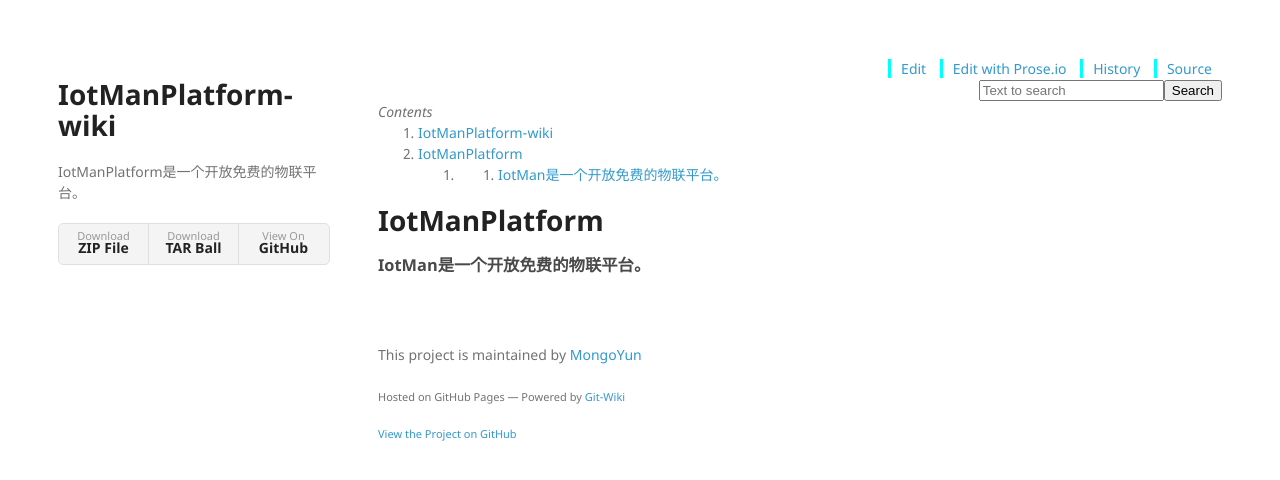
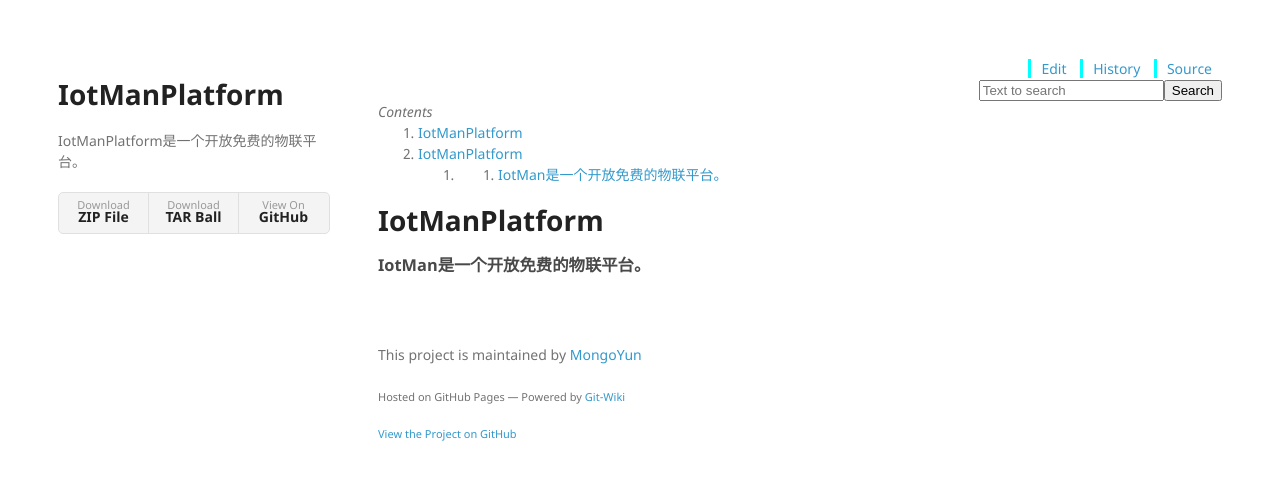
Before and after one commit to MongoYun/IotManPlatform.github.io, a Jekyll site: the page built from index.md, in a window 1280 px wide. Shown: the top 480 px of the page. Built offline with Jekyll 4.4.1, drawn with Linux system fonts in a browser that asks for light colours; nearby versions of some CDN libraries; our own code applies the rules of GitHub Pages for plain Markdown files.

Commit message:
add index.md

```diff
--- a/_config.yml
+++ b/_config.yml
@@ -1,4 +1,4 @@
-title: IotManPlatform-wiki
+title: IotManPlatform
 description: IotManPlatform是一个开放免费的物联平台。
 show_downloads: true
 git_branch: master
@@ -6,7 +6,7 @@ logo_url:
 google_analytics:
 theme:
 wiki_folder: wiki
-use_github_wiki: false
+use_github_wiki: true#false
 use_prose_io: true
 google_cse_token:
 custom_head: false
```
